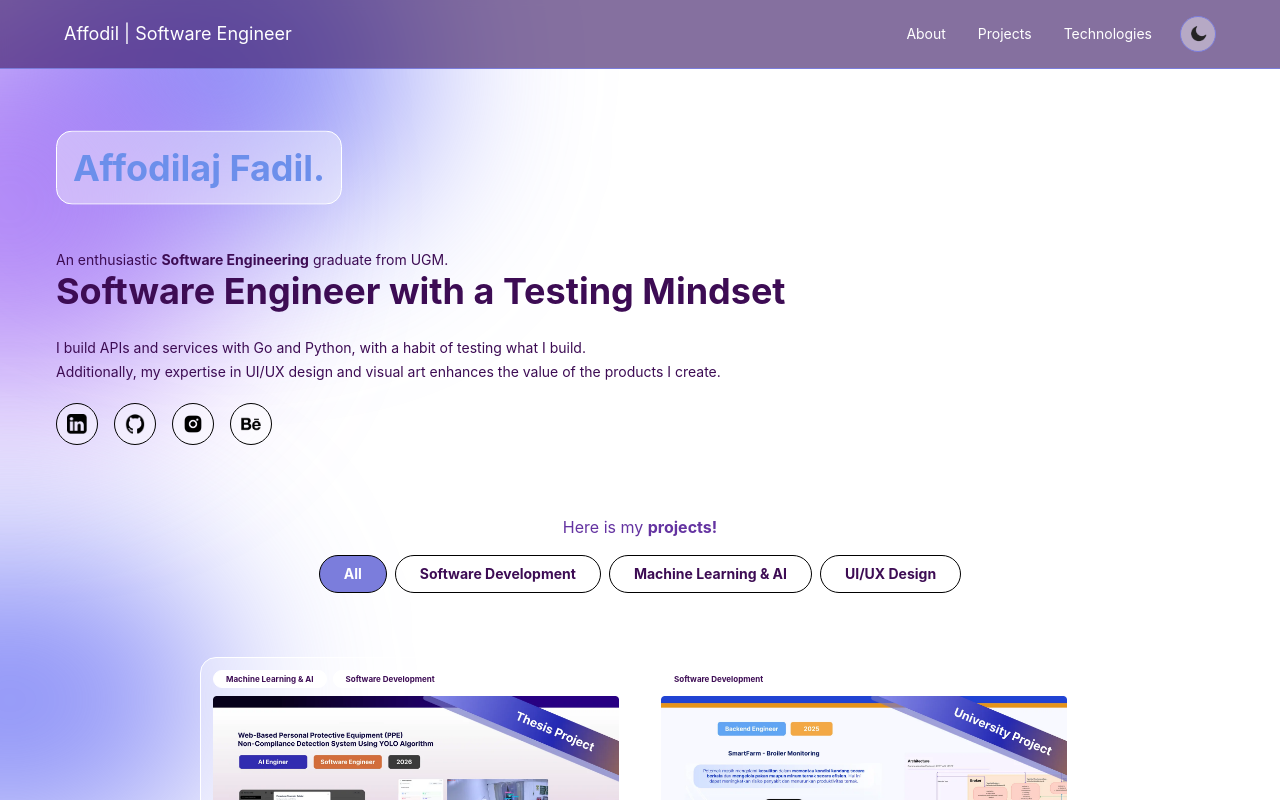
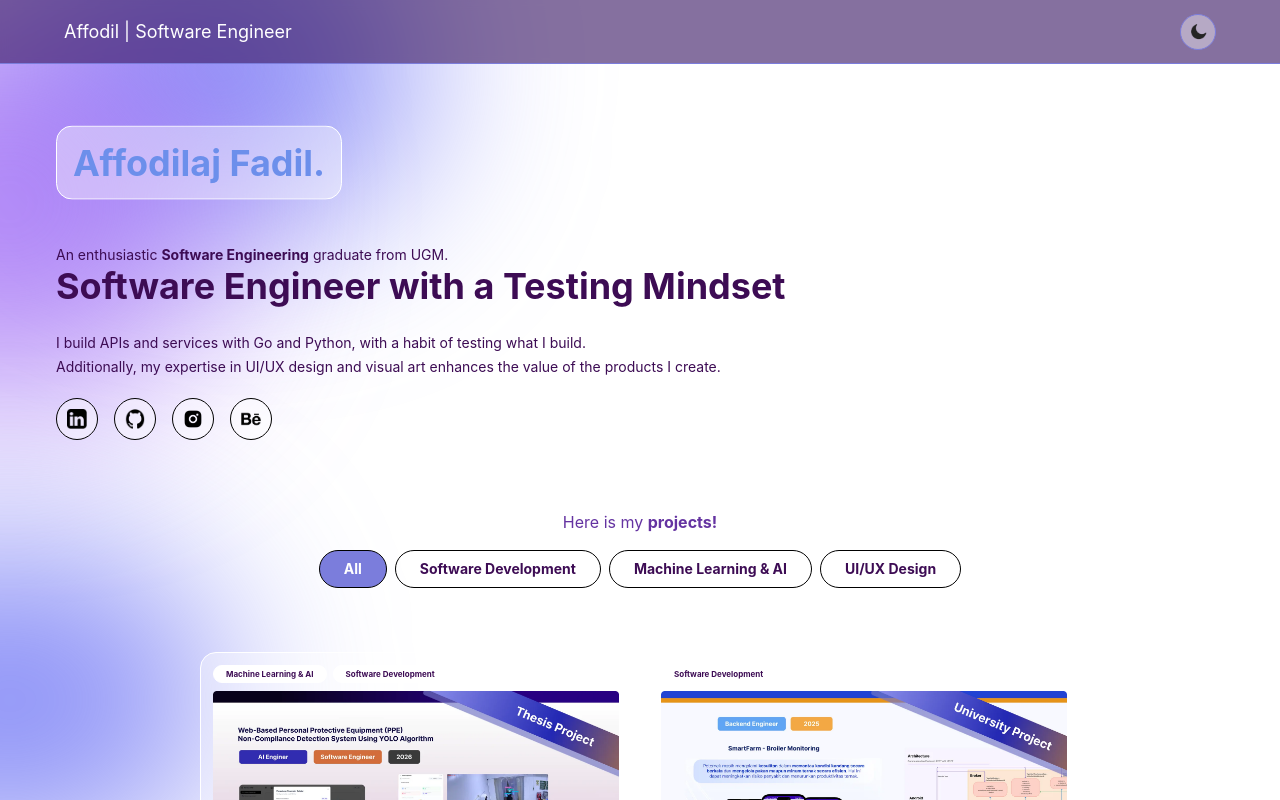
Before and after one commit to affodilajF/affodil-mine, a React (Vite) app: page / in a window 1280 px wide. Shown: the top 800 px of the page. Built offline with nearby package versions, Linux system fonts and the light colour scheme.

Commit message:
nav n footer

```diff
--- a/src/components/Navbar.jsx
+++ b/src/components/Navbar.jsx
@@ -1,91 +1,17 @@
 // import "./Navbar.css";
 
-import { Link } from "react-router-dom";
-import menuicon from "../assets/menuicon.webp";
 import ThemeToggle from "./ThemeToggle";
 
-const Navbar = ({ scrollToDiv }) => {
+const Navbar = () => {
   return (
     <div className=" navbar backdrop-blur-sm bg-bgpurple-4 px-4 md:px-8 lg:px-16 sticky top-0 z-10 border-b  border-purple-3">
       <div className="md:navbar-center md:navbar-start">
-        <div className="dropdown">
-          <div tabIndex={0} role="button" className="lg:hidden">
-            <div className="mr-2">
-              <img src={menuicon} alt="" className="h-7 w-7" />
-            </div>
-          </div>
-          <ul
-            tabIndex={0}
-            className="menu menu-sm dropdown-content mt-3 z-[1] p-2 shadow bg-base-100 rounded-box w-52"
-          >
-            <li onClick={() => scrollToDiv("about")}>
-              <Link
-                to="/about"
-                style={{ textDecoration: "none", color: "inherit" }}
-              >
-                About
-              </Link>
-            </li>
-            <li onClick={() => scrollToDiv("projects")}>
-              <Link
-                to="/projects"
-                style={{ textDecoration: "none", color: "inherit" }}
-              >
-                Projects
-              </Link>
-            </li>{" "}
-            <li onClick={() => scrollToDiv("techstack")}>
-              <Link
-                to="/technologies"
-                style={{ textDecoration: "none", color: "inherit" }}
-              >
-                Technologies
-              </Link>
-            </li>
-          </ul>
-        </div>
         <a className="sm:text-lg text-md text-white-100">
           {" "}
           Affodil | Software Engineer{" "}
         </a>
       </div>
-      <div className="navbar-end gap-2">
-        <ul className="menu menu-horizontal px-1 text-white-100 hidden lg:flex">
-          <li
-            onClick={() => scrollToDiv("about")}
-            className="transition transform hover:-translate-y-1 motion-reduce:transition-none motion-reduce:hover:transform-none ... "
-          >
-            <Link
-              to="/about"
-              style={{ textDecoration: "none", color: "inherit" }}
-            >
-              About
-            </Link>
-          </li>
-          <li
-            onClick={() => scrollToDiv("projects")}
-            className="transition transform hover:-translate-y-1 motion-reduce:transition-none motion-reduce:hover:transform-none ... "
-          >
-            <Link
-              to="/projects"
-              style={{ textDecoration: "none", color: "inherit" }}
-            >
-              Projects
-            </Link>
-          </li>{" "}
-          <li
-            onClick={() => scrollToDiv("techstack")}
-            className="transition transform hover:-translate-y-1 motion-reduce:transition-none motion-reduce:hover:transform-none ... "
-          >
-            <Link
-              to="/techstack"
-              style={{ textDecoration: "none", color: "inherit" }}
-            >
-              Technologies
-            </Link>
-          </li>
-        </ul>
-
+      <div className="navbar-end">
         <ThemeToggle />
       </div>
     </div>
--- a/src/pages/MainScreen/index.jsx
+++ b/src/pages/MainScreen/index.jsx
@@ -43,16 +43,9 @@ const Screen = () => {
         )
       );
 
-  const scrollToDiv = (id) => {
-    const element = document.getElementById(id);
-    if (element) {
-      element.scrollIntoView({ behavior: "smooth", block: "start" });
-    }
-  };
-
   return (
     <div className="bg-bgwhite relative">
-      <Navbar scrollToDiv={scrollToDiv} />
+      <Navbar />
 
       <div className="circlePosition h-[300px] bg-bgpurple-2 rounded-full absolute top-[-80px] left-[20px] blur-[90px] w-[150px] sm:w-[380px] md:w-[400px]"></div>
 
@@ -199,7 +192,7 @@ const Screen = () => {
 
 function Footer() {
   return (
-    <div className="flex flex-col items-center bg-bgpurple-1 text-white-100 p-4">
+    <div className="relative flex flex-col items-center bg-bgpurple-1 text-white-100 p-4">
       <a className="text-xs"> affodilaj fadil @2026 </a>
     </div>
   );
```
